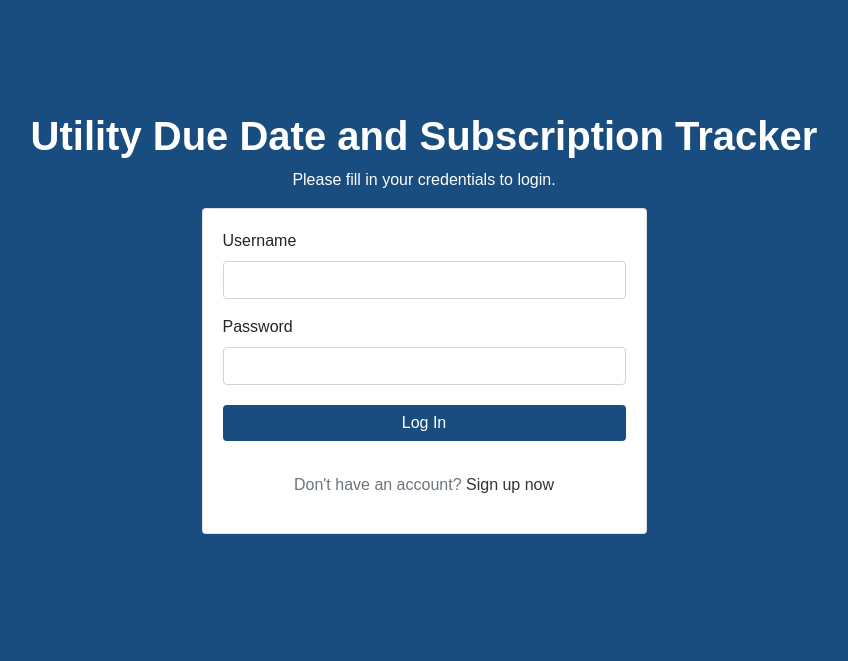
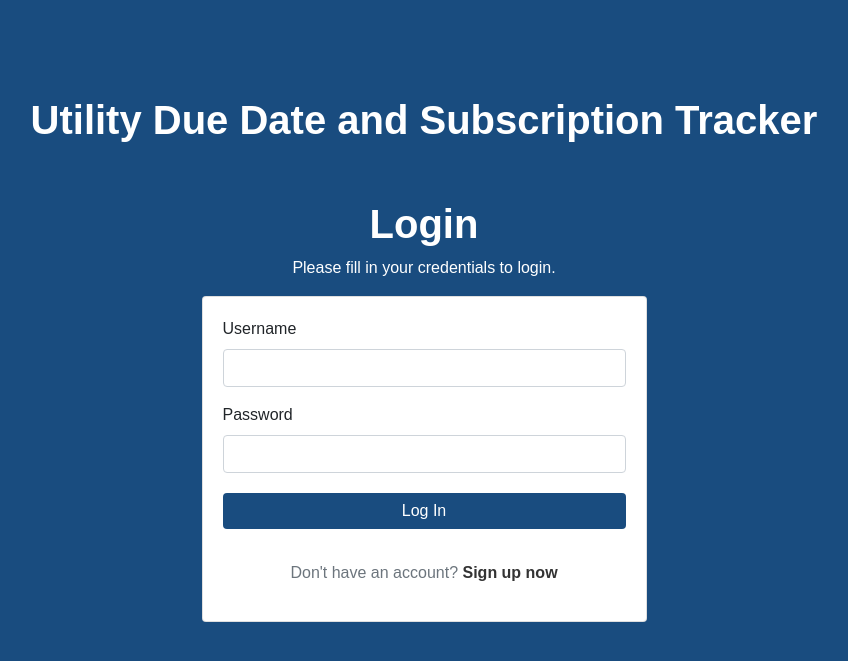
Before and after one commit to asocastro/PROJECT-SDF-UDDST, a PHP site: page /login.php in a window 1280 px wide. Shown: the top 661 px of the page, without its empty margins (216-1064 px from the left). Run offline with PHP 8.4, Linux system fonts and the light colour scheme; some web fonts are replaced.

Commit message:
Updated login.php

```diff
--- a/NEW/login.php
+++ b/NEW/login.php
@@ -105,8 +105,13 @@ if ($_SERVER["REQUEST_METHOD"] == "POST") {
 
       h1 {
         color: #fff;
-        padding-top: 4rem;
+        padding-top: 3rem;
         font-weight: bold;
+      }
+      h2 {
+        font-weight: bold;
+        padding-top: 1rem;
+        color: #fff;
       }
 
       a {
@@ -145,6 +150,7 @@ if ($_SERVER["REQUEST_METHOD"] == "POST") {
 <body>
 <div class="pt-5">
   <h1 class="text-center">Utility Due Date and Subscription Tracker</h1>
+  <h1 class="text-center">Login</h1>
   <p class="text-center">Please fill in your credentials to login.</p>
     <div class="container">
     <div class="row">
@@ -176,7 +182,7 @@ if ($_SERVER["REQUEST_METHOD"] == "POST") {
 
                 <p class="small-xl pt-3 text-center">
                     <span class= "text-muted">Don't have an account? </span>
-                    <a href="register.php">Sign up now</a>
+                    <a href="register.php"><b>Sign up now</b></a>
                 </p>
         </form>
     </div>
```
